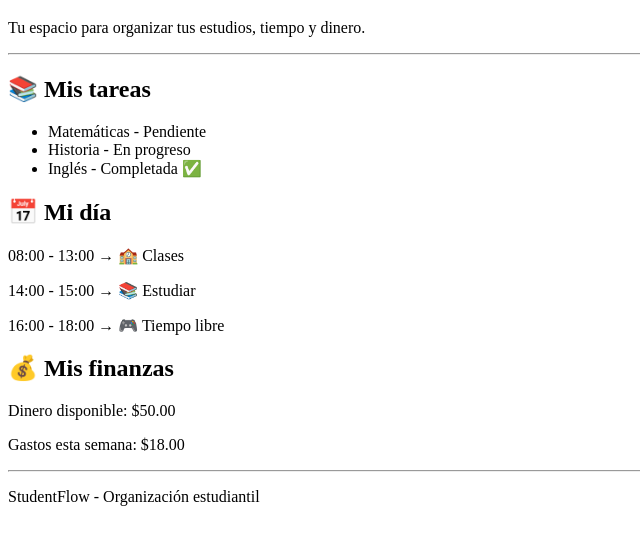
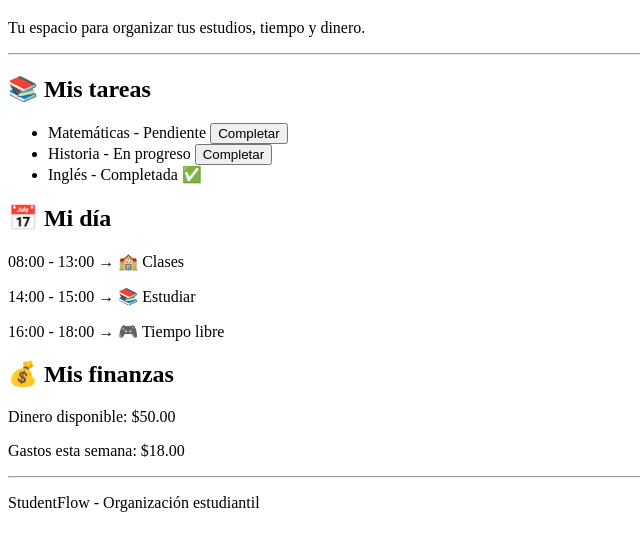
Before and after one commit to vex7589-sketch/StudentFlow, a plain HTML site: page index.html in a window 1280 px wide. Shown: the part 62-612 px from the top of the page, without its empty margins (0-640 px from the left). Drawn offline with Linux system fonts and the light colour scheme.

Commit message:
Primer avance Laboratorio 3

```diff
--- a/index.html
+++ b/index.html
@@ -16,11 +16,17 @@
 
     <h2>📚 Mis tareas</h2>
 
-    <ul>
-        <li>Matemáticas - Pendiente</li>
-        <li>Historia - En progreso</li>
-        <li>Inglés - Completada ✅</li>
-    </ul>
+   <ul>
+    <li>Matemáticas - Pendiente <button onclick="completarTarea(this)">Completar</button></li>
+    <li>Historia - En progreso <button onclick="completarTarea(this)">Completar</button></li>
+    <li>Inglés - Completada ✅</li>
+</ul>
+
+<script>
+function completarTarea(boton) {
+    boton.parentElement.innerHTML = "Tarea completada ✅";
+}
+</script>
 
     <h2>📅 Mi día</h2>
 
```
